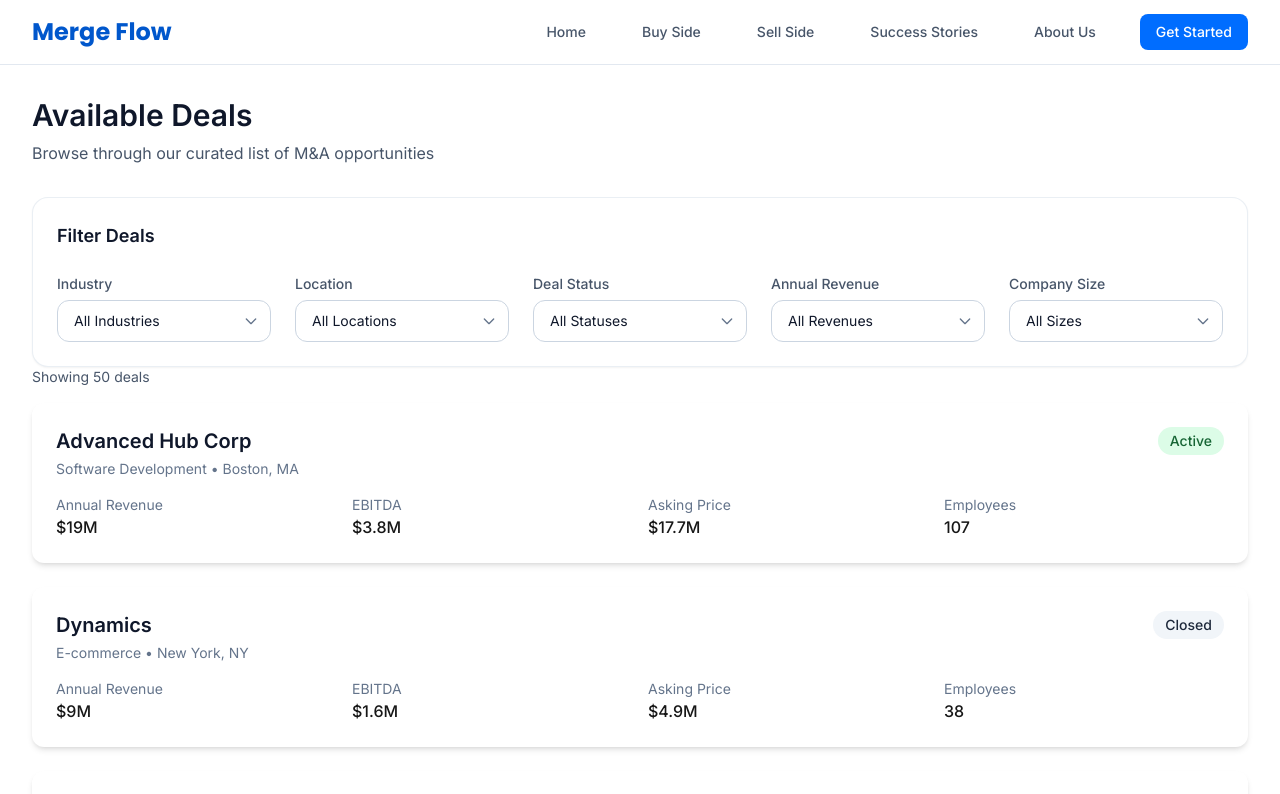
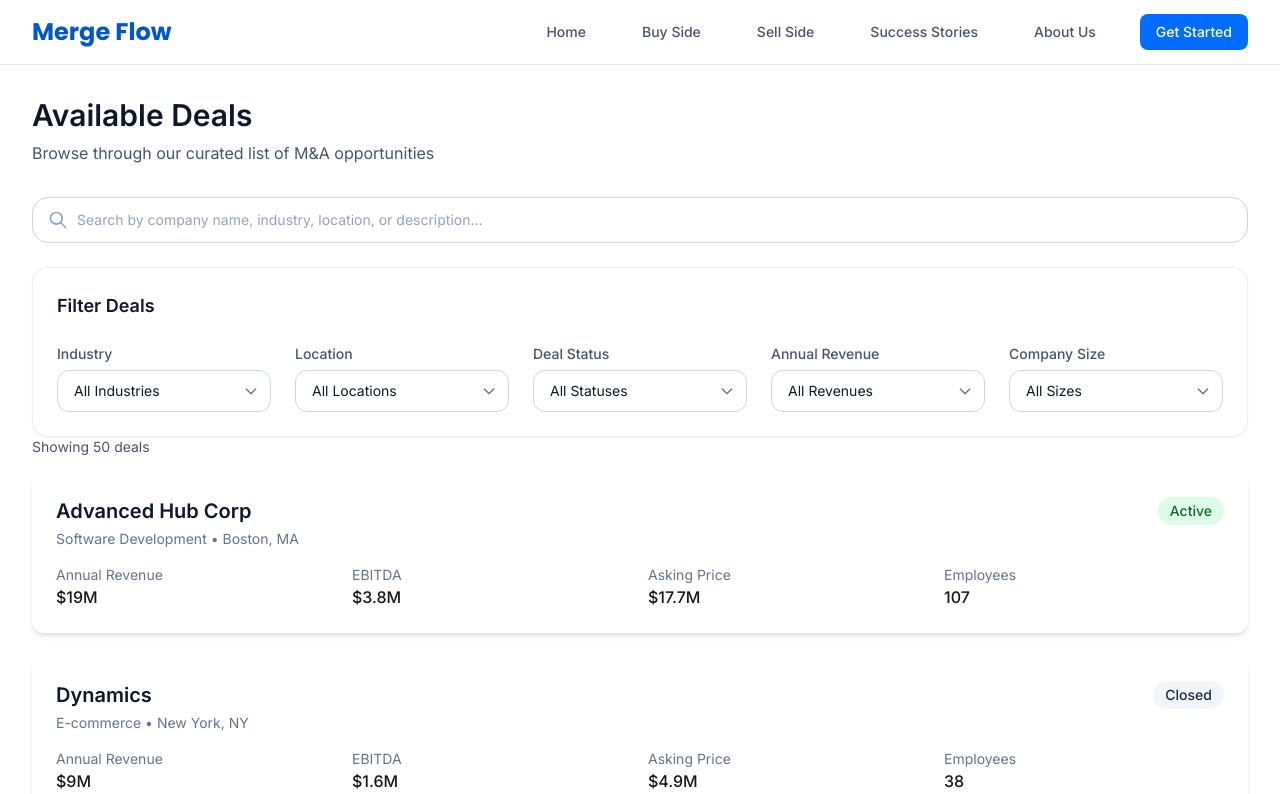
Before and after one commit to BobbyWang0120/ma_broker, a Next.js app: page /deals in a window 1280 px wide. Shown: the top 794 px of the page. Built offline with nearby package versions, Linux system fonts and the light colour scheme.

Commit message:
为项目列表页面添加了一个搜索框

```diff
--- a/src/app/deals/page.tsx
+++ b/src/app/deals/page.tsx
@@ -4,31 +4,45 @@ import { useState, useEffect } from 'react';
 import { mockDeals } from '../../data/mockDeals';
 import { Deal } from '../../types/deal';
 import DealsFilter from '../../components/deals/DealsFilter';
+import DealsSearch from '../../components/deals/DealsSearch';
 
 const PAGE_SIZE = 10;
 
 export default function DealsPage() {
   const [deals, setDeals] = useState<Deal[]>([]);
-  const [filteredDeals, setFilteredDeals] = useState<Deal[]>([]);
+  const [displayDeals, setDisplayDeals] = useState<Deal[]>([]);
   const [currentPage, setCurrentPage] = useState(1);
   const [selectedDeal, setSelectedDeal] = useState<Deal | null>(null);
 
+  // 初始化数据
   useEffect(() => {
     setDeals(mockDeals);
-    setFilteredDeals(mockDeals);
+    setDisplayDeals(mockDeals);
   }, []);
+
+  // 处理筛选和搜索的组合结果
+  const updateDisplayDeals = (searchResults: Deal[], filterResults: Deal[]) => {
+    const combinedResults = searchResults.filter(deal => filterResults.includes(deal));
+    setDisplayDeals(combinedResults);
+    setCurrentPage(1);
+    setSelectedDeal(null);
+  };
 
   // 处理筛选结果
   const handleFilterChange = (filtered: Deal[]) => {
-    setFilteredDeals(filtered);
-    setCurrentPage(1); // 重置到第一页
-    setSelectedDeal(null); // 清除选中的deal
+    updateDisplayDeals(displayDeals, filtered);
+  };
+
+  // 处理搜索结果
+  const handleSearchResults = (results: Deal[]) => {
+    const filterResults = displayDeals.length < deals.length ? displayDeals : deals;
+    updateDisplayDeals(results, filterResults);
   };
 
   // 计算分页
-  const totalPages = Math.ceil(filteredDeals.length / PAGE_SIZE);
+  const totalPages = Math.ceil(displayDeals.length / PAGE_SIZE);
   const startIndex = (currentPage - 1) * PAGE_SIZE;
-  const currentDeals = filteredDeals.slice(startIndex, startIndex + PAGE_SIZE);
+  const currentDeals = displayDeals.slice(startIndex, startIndex + PAGE_SIZE);
 
   // 分页控制
   const handlePageChange = (page: number) => {
@@ -55,12 +69,15 @@ export default function DealsPage() {
         </p>
       </div>
 
+      {/* 搜索栏 */}
+      <DealsSearch deals={deals} onSearchResults={handleSearchResults} />
+
       {/* 筛选器 */}
       <DealsFilter deals={deals} onFilterChange={handleFilterChange} />
 
       {/* 结果统计 */}
       <div className="mb-4 text-sm text-neutral-600">
-        Showing {filteredDeals.length} {filteredDeals.length === 1 ? 'deal' : 'deals'}
+        Showing {displayDeals.length} {displayDeals.length === 1 ? 'deal' : 'deals'}
       </div>
 
       {/* 交易列表 */}
--- /dev/null
+++ b/src/components/deals/DealsSearch.tsx
@@ -0,0 +1,92 @@
+import { useState, useEffect, useCallback } from 'react';
+import { Deal } from '../../types/deal';
+
+interface DealsSearchProps {
+  deals: Deal[];
+  onSearchResults: (results: Deal[]) => void;
+}
+
+export default function DealsSearch({ deals, onSearchResults }: DealsSearchProps) {
+  const [searchTerm, setSearchTerm] = useState('');
+
+  // 搜索逻辑
+  const performSearch = useCallback((term: string) => {
+    if (!term.trim()) {
+      onSearchResults(deals);
+      return;
+    }
+
+    const searchLower = term.toLowerCase();
+    const results = deals.filter(deal => {
+      return (
+        deal.companyName.toLowerCase().includes(searchLower) ||
+        deal.industry.toLowerCase().includes(searchLower) ||
+        deal.location.toLowerCase().includes(searchLower) ||
+        deal.shortDescription.toLowerCase().includes(searchLower)
+      );
+    });
+
+    onSearchResults(results);
+  }, [deals, onSearchResults]);
+
+  // 使用防抖进行搜索
+  useEffect(() => {
+    const timer = setTimeout(() => {
+      performSearch(searchTerm);
+    }, 300);
+
+    return () => clearTimeout(timer);
+  }, [searchTerm, performSearch]);
+
+  const handleClear = () => {
+    setSearchTerm('');
+  };
+
+  return (
+    <div className="relative mb-6">
+      <div className="relative">
+        <div className="absolute inset-y-0 left-0 pl-4 flex items-center pointer-events-none">
+          <svg
+            className="h-5 w-5 text-neutral-400"
+            fill="none"
+            stroke="currentColor"
+            viewBox="0 0 24 24"
+          >
+            <path
+              strokeLinecap="round"
+              strokeLinejoin="round"
+              strokeWidth="2"
+              d="M21 21l-6-6m2-5a7 7 0 11-14 0 7 7 0 0114 0z"
+            />
+          </svg>
+        </div>
+        <input
+          type="text"
+          value={searchTerm}
+          onChange={(e) => setSearchTerm(e.target.value)}
+          placeholder="Search by company name, industry, location, or description..."
+          className="block w-full pl-11 pr-12 py-3 text-sm border border-neutral-300
+                   rounded-xl bg-white placeholder-neutral-400 text-neutral-900
+                   focus:outline-none focus:ring-2 focus:ring-blue-500 focus:border-transparent
+                   transition duration-200"
+        />
+        {searchTerm && (
+          <button
+            onClick={handleClear}
+            className="absolute inset-y-0 right-0 pr-4 flex items-center text-neutral-400
+                     hover:text-neutral-600 transition-colors duration-200"
+          >
+            <svg className="h-5 w-5" fill="none" stroke="currentColor" viewBox="0 0 24 24">
+              <path
+                strokeLinecap="round"
+                strokeLinejoin="round"
+                strokeWidth="2"
+                d="M6 18L18 6M6 6l12 12"
+              />
+            </svg>
+          </button>
+        )}
+      </div>
+    </div>
+  );
+}
```
